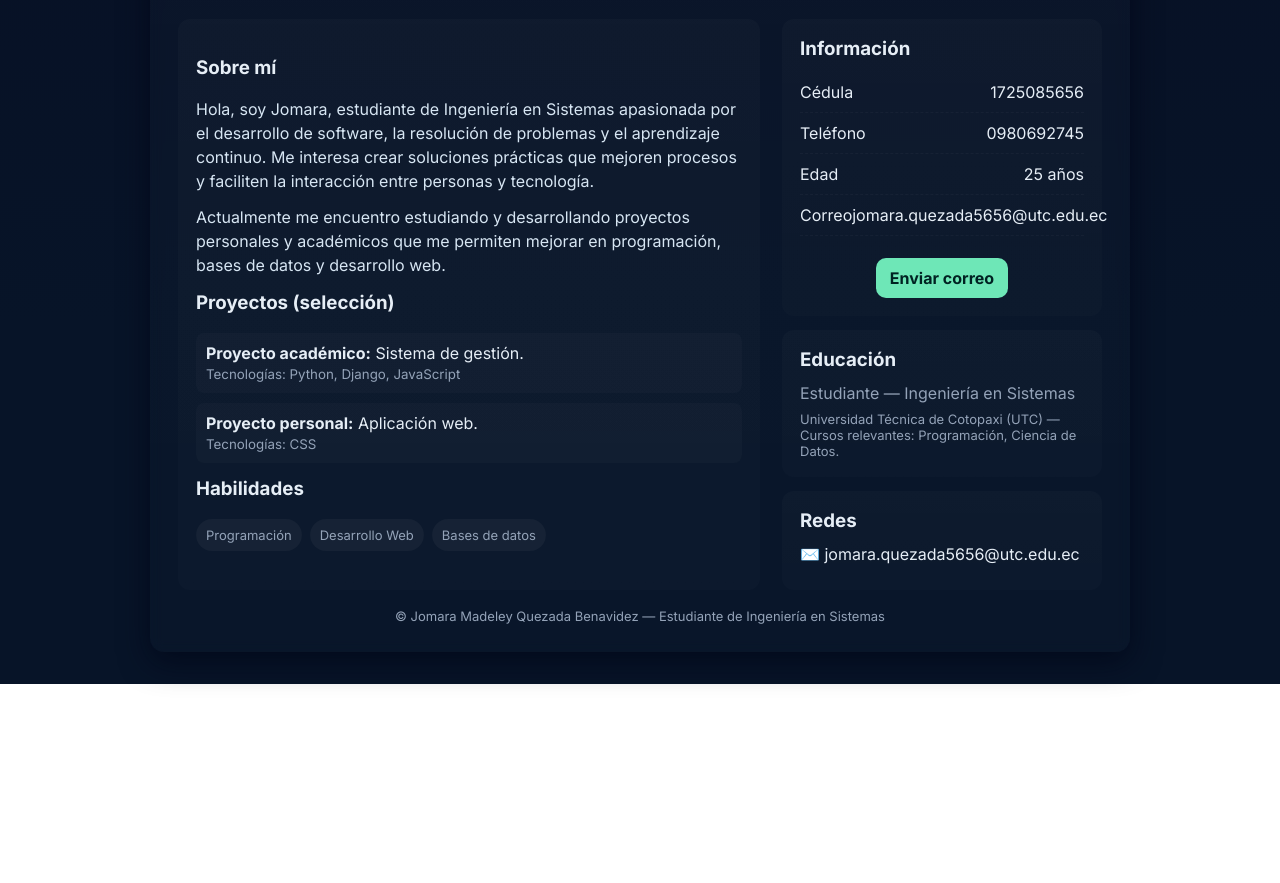
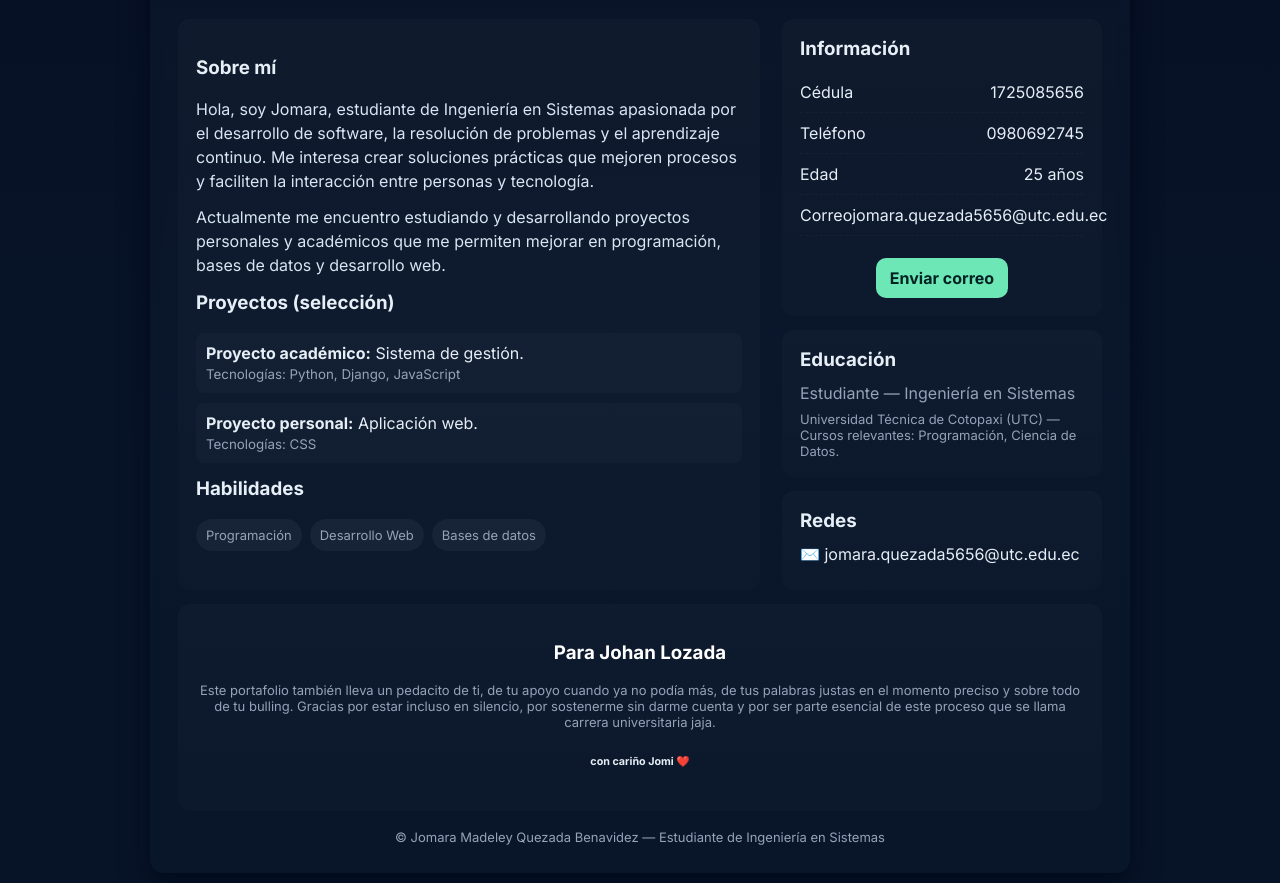
Before and after one commit to Jomara2020/Portafolio, a plain HTML site: page index.html in a window 1280 px wide. Shown: the part 217-1100 px from the top of the page. Before the commit the page ends 901 px from the top, so only its background shows below. Drawn offline with Linux system fonts and the light colour scheme.

Commit message:
dedicatoria

```diff
--- a/index.html
+++ b/index.html
@@ -98,6 +98,16 @@
         </div>
       </aside>
     </main>
+    <div class="card" style="margin-top:14px">
+          <center><h3 style="color: white;">Para Johan Lozada </h3>
+            <p style="margin:8px 0 0 0;color:var(--muted);font-size:13px">Este portafolio también lleva un pedacito de ti,
+de tu apoyo cuando ya no podía más, de tus palabras justas en el momento preciso y sobre todo de tu bulling.
+Gracias por estar incluso en silencio, por sostenerme sin darme cuenta
+y por ser parte esencial de este proceso que se llama carrera universitaria jaja.</p>
+          <h6>con cariño Jomi ❤️ </h6>
+          </center>
+
+        </div>
 
     <footer>
       © Jomara Madeley Quezada Benavidez — Estudiante de Ingeniería en Sistemas
```
